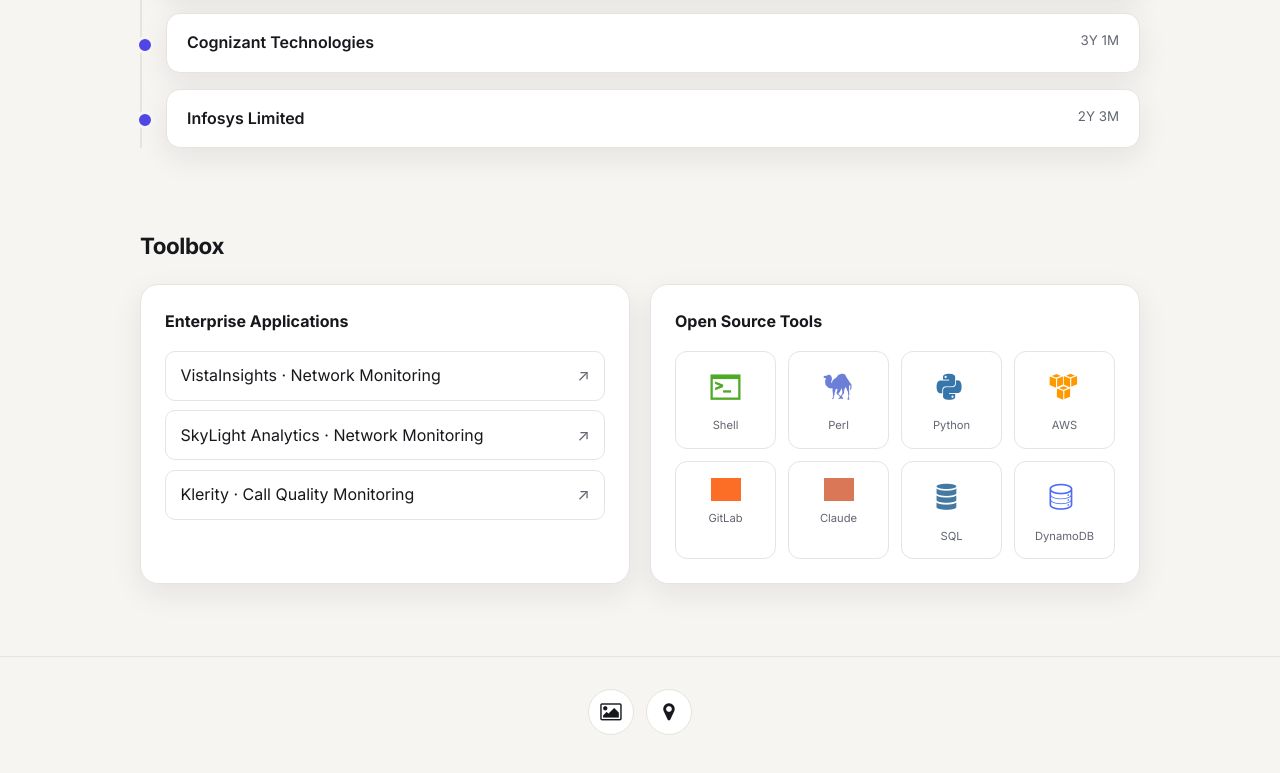
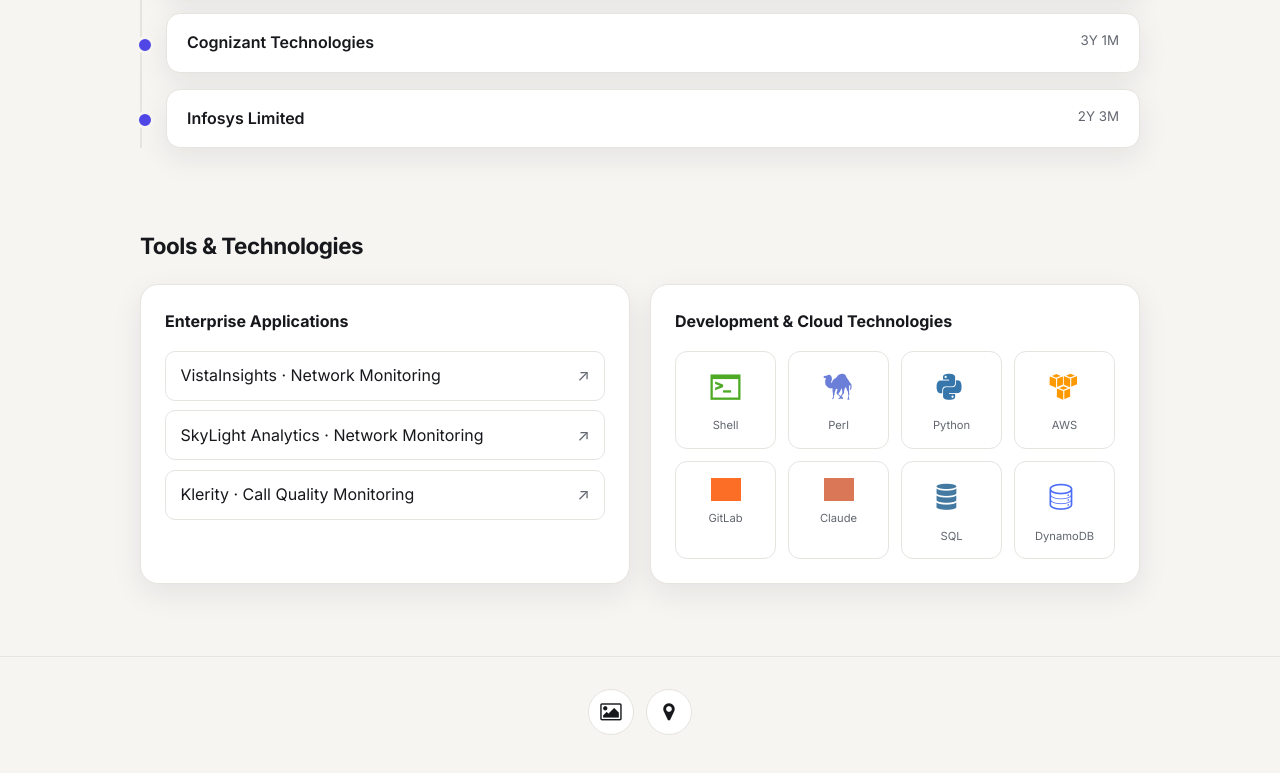
Before and after one commit to 7ardle7/7ardle7.github.io, a plain HTML site: page index.html in a window 1280 px wide. Shown: the part 855-1628 px from the top of the page. Drawn offline with Linux system fonts and the light colour scheme; grey boxes are pictures that could not be loaded.

Commit message:
Rename section headers for clarity

```diff
--- a/index.html
+++ b/index.html
@@ -111,7 +111,7 @@ footer{border-top:1px solid var(--line);margin-top:2rem;padding:2rem 0 3rem}
   </section>
 
   <section>
-    <h2>Toolbox</h2>
+    <h2>Tools & Technologies</h2>
     <div class="grid">
       <div class="card">
         <h3>Enterprise Applications</h3>
@@ -122,7 +122,7 @@ footer{border-top:1px solid var(--line);margin-top:2rem;padding:2rem 0 3rem}
         </ul>
       </div>
       <div class="card">
-        <h3>Open Source Tools</h3>
+        <h3>Development & Cloud Technologies</h3>
         <div class="tools">
                     <div><i class="icon-shell"></i>Shell</div>
           <div><i class="icon-perl"></i>Perl</div>
```
